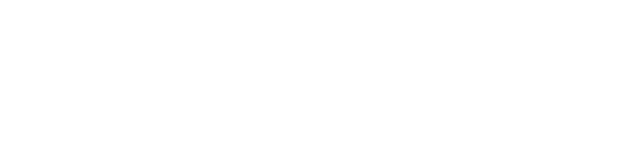
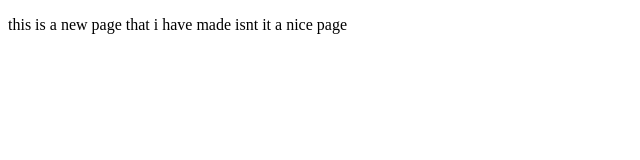
Before and after one commit to antonjonn/anton_jonninenwww21, a plain HTML site: page jabbo.html in a window 1280 px wide. Shown: the whole page, without its empty margins (0-640 px from the left). Drawn offline with Linux system fonts and the light colour scheme.

Commit message:
jabbo and indux

```diff
--- a/jabbo.html
+++ b/jabbo.html
@@ -6,6 +6,6 @@
     <title>Document</title>
 </head>
 <body>
-
+    <p>this is a new page that i have made isnt it a nice page</p>
 </body>
 </html>
```
Also changed, not shown: index.html (+1 -0 lines).
